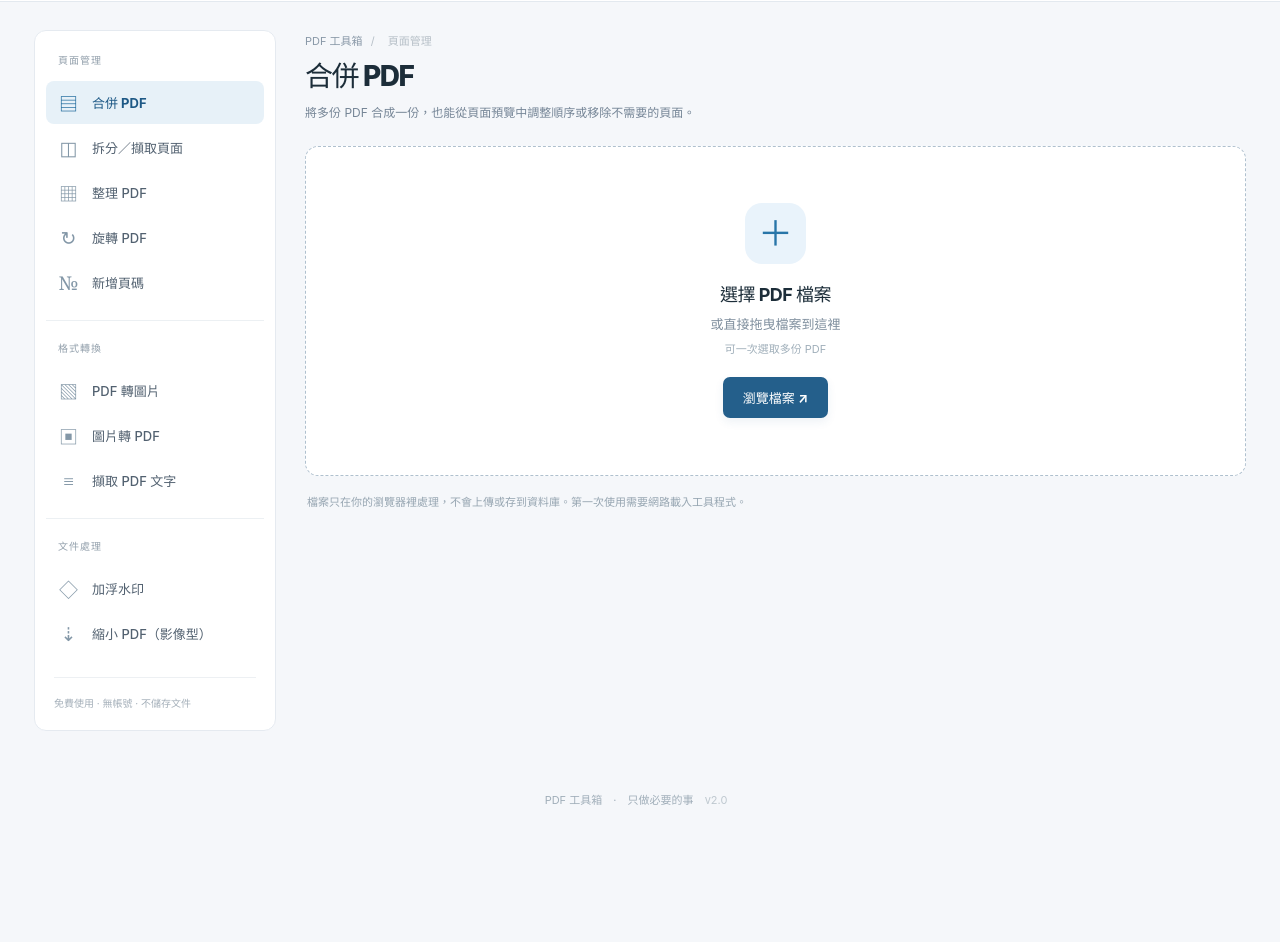
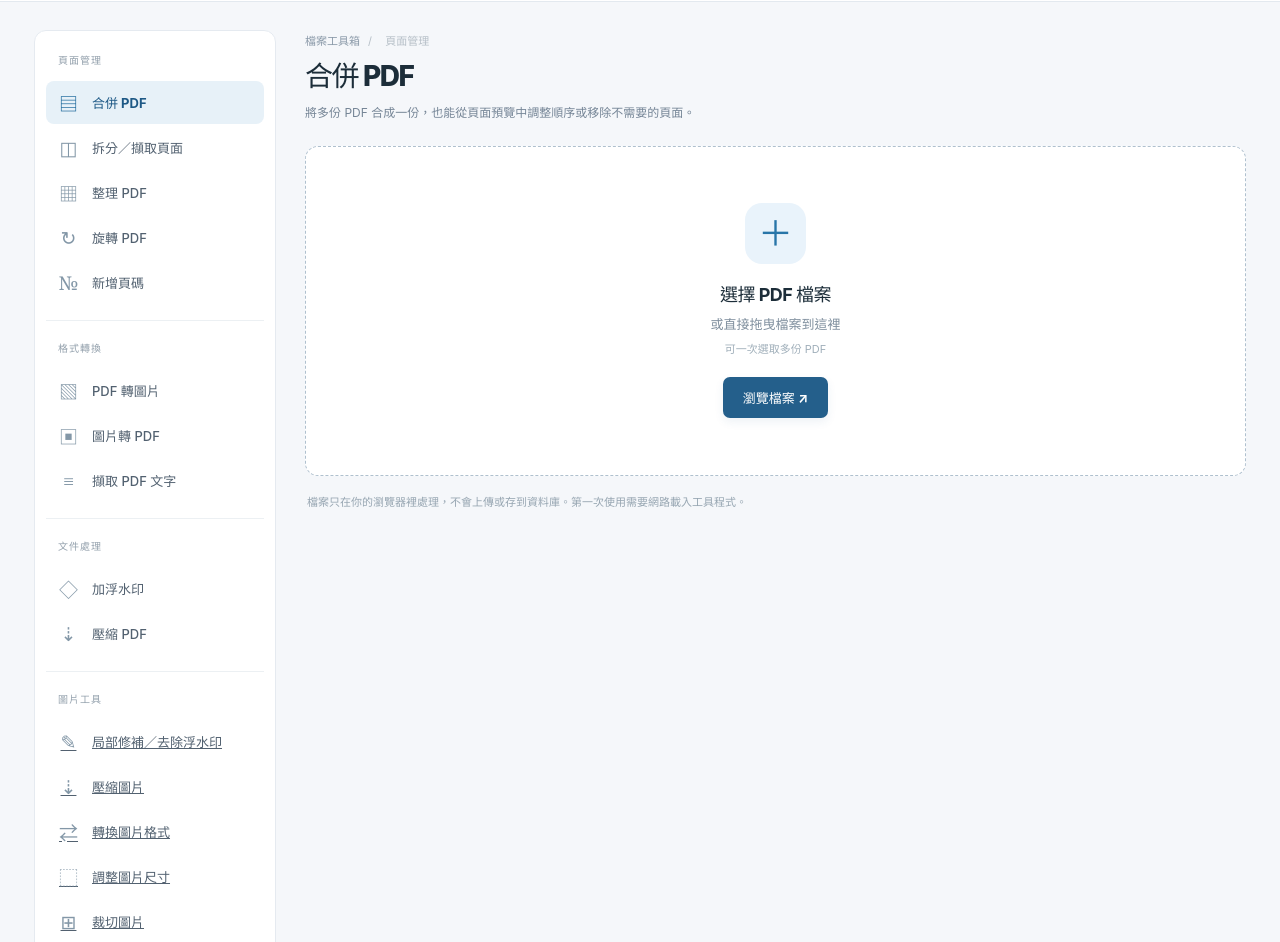
Before and after one commit to tougapui/pdf-toolbox, a plain HTML site: page index.html in a window 1280 px wide. Shown: the part 66-1008 px from the top of the page. Before the commit the page ends 896 px from the top, so only its background shows below. Drawn offline with nearby package versions, Linux system fonts and the light colour scheme.

Commit message:
Integrate image tools into main PDF toolbox navigation

```diff
--- a/index.html
+++ b/index.html
@@ -5,7 +5,7 @@
   <meta name="viewport" content="width=device-width,initial-scale=1">
   <meta name="theme-color" content="#f5f7fa">
   <meta name="description" content="免登入的 PDF 工具箱：頁面預覽、勾選、合併、拆分、旋轉、轉檔與文字擷取。檔案僅在瀏覽器本機處理。">
-  <title>PDF 工具箱｜合併、拆分、轉檔、整理</title>
+  <title>檔案工具箱｜PDF 與圖片工具</title>
   <link rel="stylesheet" href="./style.css">
   <script defer src="https://cdnjs.cloudflare.com/ajax/libs/pdf-lib/1.17.1/pdf-lib.min.js"></script>
   <script defer src="https://cdnjs.cloudflare.com/ajax/libs/pdf.js/3.11.174/pdf.min.js"></script>
@@ -15,7 +15,7 @@
 <body>
 <header class="header">
   <div class="header-inner">
-    <a href="./" class="brand" aria-label="PDF 工具箱首頁"><span class="brand-mark"><span class="doc-fold"></span><span class="doc-line"></span><span class="doc-line narrow"></span></span><span>PDF <b>工具箱</b></span></a>
+    <a href="./" class="brand" aria-label="檔案工具箱首頁"><span class="brand-mark"><span class="doc-fold"></span><span class="doc-line"></span><span class="doc-line narrow"></span></span><span>檔案 <b>工具箱</b></span></a>
     <div class="header-right"><span class="local-indicator"><span class="local-light"></span>只在瀏覽器本機處理，不儲存檔案</span><a href="https://github.com/tougapui/pdf-toolbox" target="_blank" rel="noopener noreferrer" class="github-link" aria-label="查看 GitHub 原始碼">原始碼 <span aria-hidden="true">↗</span></a></div>
   </div>
 </header>
@@ -37,13 +37,19 @@
       </div>
       <div class="nav-group"><div class="nav-group-title">文件處理</div>
         <button data-tool="watermark" class="nav-item" aria-pressed="false"><span class="nav-icon">◇</span><span>加浮水印</span></button>
-        <button data-tool="compress" class="nav-item" aria-pressed="false"><span class="nav-icon">⇣</span><span>縮小 PDF（影像型）</span></button>
+        <button data-tool="compress" class="nav-item" aria-pressed="false"><span class="nav-icon">⇣</span><span>壓縮 PDF</span></button>
       </div>
-    </nav>
+    <div class="nav-group"><div class="nav-group-title">圖片工具</div>
+        <a class="nav-item nav-anchor" href="./image-tools.html?tool=repair"><span class="nav-icon">✎</span><span>局部修補／去除浮水印</span></a>
+        <a class="nav-item nav-anchor" href="./image-tools.html?tool=compress"><span class="nav-icon">⇣</span><span>壓縮圖片</span></a>
+        <a class="nav-item nav-anchor" href="./image-tools.html?tool=convert"><span class="nav-icon">⇄</span><span>轉換圖片格式</span></a>
+        <a class="nav-item nav-anchor" href="./image-tools.html?tool=resize"><span class="nav-icon">⬚</span><span>調整圖片尺寸</span></a>
+        <a class="nav-item nav-anchor" href="./image-tools.html?tool=crop"><span class="nav-icon">⊞</span><span>裁切圖片</span></a>
+      </div></nav>
     <div class="sidebar-bottom">免費使用 · 無帳號 · 不儲存文件</div>
   </aside>
   <main class="main-content">
-    <div class="main-heading"><div class="heading-copy"><div class="breadcrumb">PDF 工具箱 <span>/</span> <span id="breadcrumbTool">頁面管理</span></div><h1 id="toolTitle">合併 PDF</h1><p id="toolDescription">將多份 PDF 合成一份，也能從頁面預覽中調整順序或移除不需要的頁面。</p></div><button id="resetBtn" class="reset-button" type="button" hidden>↶ <span>重新開始</span></button></div>
+    <div class="main-heading"><div class="heading-copy"><div class="breadcrumb">檔案工具箱 <span>/</span> <span id="breadcrumbTool">頁面管理</span></div><h1 id="toolTitle">合併 PDF</h1><p id="toolDescription">將多份 PDF 合成一份，也能從頁面預覽中調整順序或移除不需要的頁面。</p></div><button id="resetBtn" class="reset-button" type="button" hidden>↶ <span>重新開始</span></button></div>
 
     <section id="uploadZone" class="upload-zone" tabindex="0" role="button" aria-label="選取檔案或拖曳檔案到此處">
       <input type="file" id="fileInput" hidden accept=".pdf,application/pdf" multiple>
@@ -75,6 +81,6 @@
     <div class="bottom-note" id="bottomNote">檔案只在你的瀏覽器裡處理，不會上傳或存到資料庫。第一次使用需要網路載入工具程式。</div>
   </main>
 </div>
-<footer class="footer">PDF 工具箱 <span>·</span> 只做必要的事 <span class="footer-version">v2.0</span></footer>
+<footer class="footer">檔案工具箱 <span>·</span> PDF 與圖片本機處理 <span class="footer-version">v3.0</span></footer>
 </body>
 </html>
```
